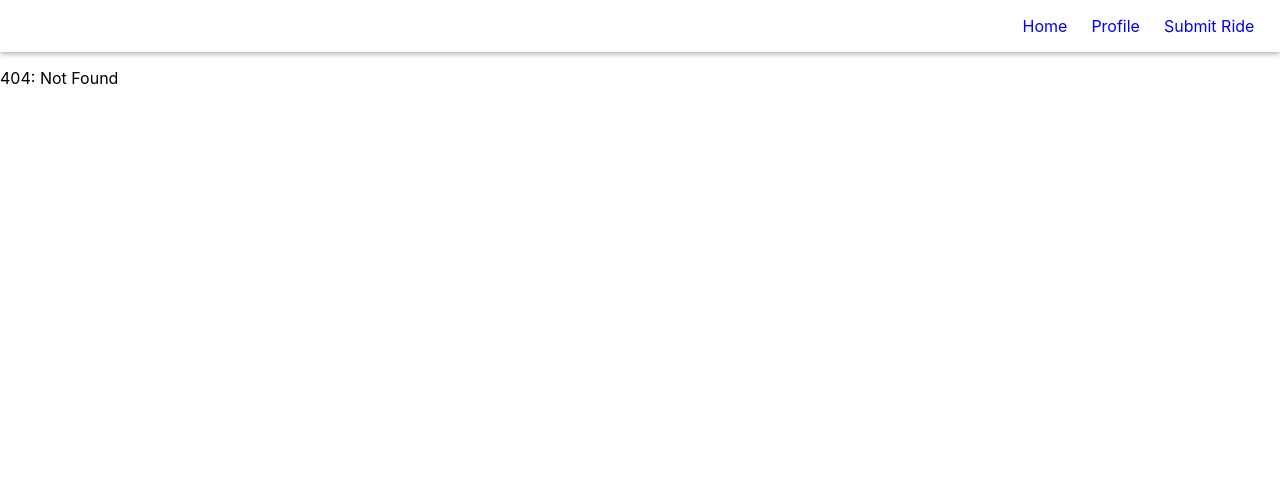
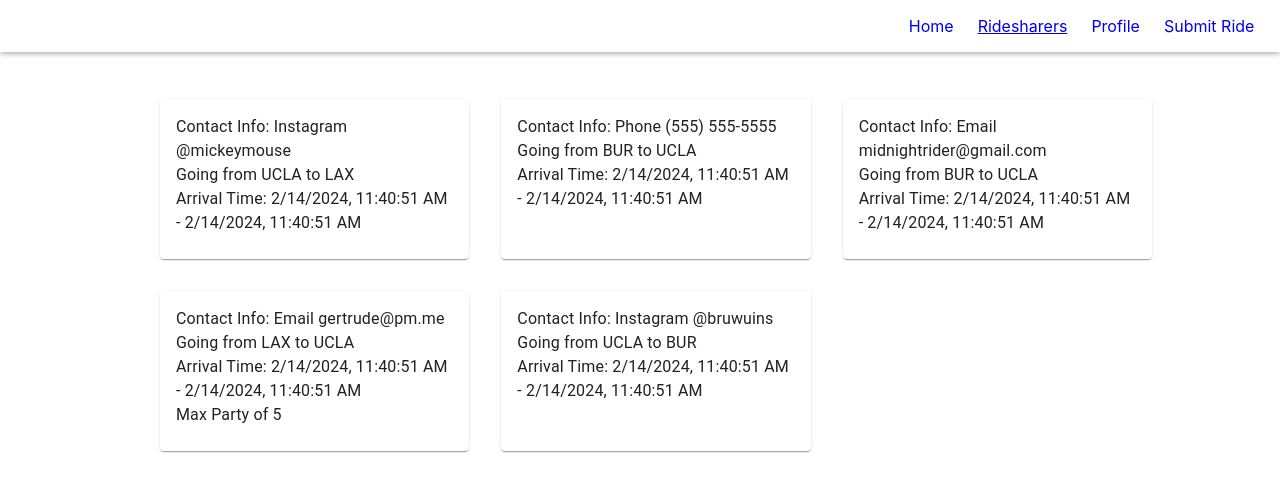
Before and after one commit to nareha/UCLAX, a React (Create React App) app in the folder frontend/: page /ridesharers in a window 1280 px wide. Before the commit this address had no page. Shown: the top 492 px of the page. Built offline with nearby package versions, Linux system fonts and the light colour scheme; the HTML template or start-up script is replaced by a standard one.

Commit message:
feat: add ridesharers/table page with placeholder boxes

```diff
--- a/frontend/package.json
+++ b/frontend/package.json
@@ -3,6 +3,9 @@
   "version": "0.1.0",
   "private": true,
   "dependencies": {
+    "@emotion/react": "^11.11.3",
+    "@emotion/styled": "^11.11.0",
+    "@mui/material": "^5.15.11",
     "@testing-library/jest-dom": "^5.17.0",
     "@testing-library/react": "^13.4.0",
     "@testing-library/user-event": "^13.5.0",
--- a/frontend/src/App.tsx
+++ b/frontend/src/App.tsx
@@ -3,9 +3,10 @@ import { Routes, Route } from 'react-router-dom';
 
 import Navbar from './components/Navbar/Navbar';
 import LandingPage from './components/LandingPage/LandingPage';
+import RidesharersPage from './components/RidesharersPage/RidesharersPage';
 import ProfilePage from './components/ProfilePage/ProfilePage';
+import SubmissionPage from './components/SubmissionPage/SubmissionPage';
 import NotFoundPage from './components/404Page/404Page';
-import SubmissionPage from './components/SubmissionPage/SubmissionPage';
 
 const App: React.FC = () => {
   return (
@@ -13,6 +14,7 @@ const App: React.FC = () => {
       <Navbar />
       <Routes>
   	    <Route path="/" element={<LandingPage />} />
+        <Route path="/ridesharers" element={<RidesharersPage />} />
   	    <Route path="/profile" element={<ProfilePage />} />
         <Route path="/submit" element={<SubmissionPage />} />
   	    <Route path="*" element={<NotFoundPage />} />
--- /dev/null
+++ b/frontend/src/components/InfoBox/InfoBox.tsx
@@ -0,0 +1,37 @@
+import React from 'react';
+import { Card, CardContent, Typography } from '@mui/material';
+
+// Interval start & end expect the Date object to already be converted to a string
+export interface Info {
+  contact: string;
+  source: "UCLA" | "LAX" | "BUR";
+  destination: "UCLA" | "LAX" | "BUR";
+  intervalStart: string;
+  intervalEnd: string;
+  maxParty?: number;
+}
+
+const InfoBox: React.FC<Info> = ({contact, source, destination, intervalStart, intervalEnd, maxParty}: Info) => {
+  return (
+    <Card>
+      <CardContent style={{wordWrap: "break-word"}}>
+        <Typography>
+          Contact Info: {contact}
+        </Typography>
+        <Typography>
+          Going from {source} to {destination}
+        </Typography>
+        <Typography>
+          Arrival Time: {intervalStart} - {intervalEnd}
+        </Typography>
+        {maxParty &&
+          <Typography>
+            Max Party of {maxParty}
+          </Typography>
+        }
+      </CardContent>
+    </Card>
+  );
+}
+
+export default InfoBox;
--- a/frontend/src/components/Navbar/Navbar.tsx
+++ b/frontend/src/components/Navbar/Navbar.tsx
@@ -7,6 +7,7 @@ const Navbar: React.FC = () => {
   return (
     <nav>
       <NavLink to="/"><p>Home</p></NavLink>
+      <NavLink to="/ridesharers"><p>Ridesharers</p></NavLink>
       <NavLink to="/profile"><p>Profile</p></NavLink>
       <NavLink to="/submit"><p>Submit Ride</p></NavLink>
     </nav>
--- /dev/null
+++ b/frontend/src/components/RidesharersPage/RidesharersPage.tsx
@@ -0,0 +1,68 @@
+import React from 'react';
+import Grid from '@mui/material/Grid';
+
+import InfoBox, { Info } from '../InfoBox/InfoBox';
+
+// Placeholder date string used by tempRidesharers; to be replaced with true user information
+const tempDate: string = new Date().toLocaleString('en-US', { timeZone: 'America/Los_Angeles' });
+
+// Placeholder values; to be replaced by retrieving true user information
+const tempRidesharers: Array<Info> = [
+  {
+    contact: "Instagram @mickeymouse",
+    source: "UCLA",
+    destination: "LAX",
+    intervalStart: tempDate,
+    intervalEnd: tempDate
+  },
+  {
+    contact: "Phone (555) 555-5555",
+    source: "BUR",
+    destination: "UCLA",
+    intervalStart: tempDate,
+    intervalEnd: tempDate
+  },
+  {
+    contact: "Email midnightrider@gmail.com",
+    source: "BUR",
+    destination: "UCLA",
+    intervalStart: tempDate,
+    intervalEnd: tempDate
+  },
+  {
+    contact: "Email gertrude@pm.me",
+    source: "LAX",
+    destination: "UCLA",
+    intervalStart: tempDate,
+    intervalEnd: tempDate,
+    maxParty: 5
+  },
+  {
+    contact: "Instagram @bruwuins",
+    source: "UCLA",
+    destination: "BUR",
+    intervalStart: tempDate,
+    intervalEnd: tempDate
+  }
+];
+
+const RidesharersPage: React.FC = () => {
+  return (
+    <Grid style={{margin: "auto", width: "80%"}} container spacing={4}>
+      {tempRidesharers.map(({contact, source, destination, intervalStart, intervalEnd, maxParty}) =>
+        <Grid style={{display: 'flex'}} item xs={12} md={6} lg={4}>
+          <InfoBox
+            contact={contact}
+            source={source}
+            destination={destination}
+            intervalStart={intervalStart}
+            intervalEnd={intervalEnd}
+            maxParty={maxParty}
+          />
+        </Grid>
+      )}
+    </Grid>
+  );
+}
+
+export default RidesharersPage;
```
Also changed, not shown: 1 other file (tests, documents, lock files or other folders).
